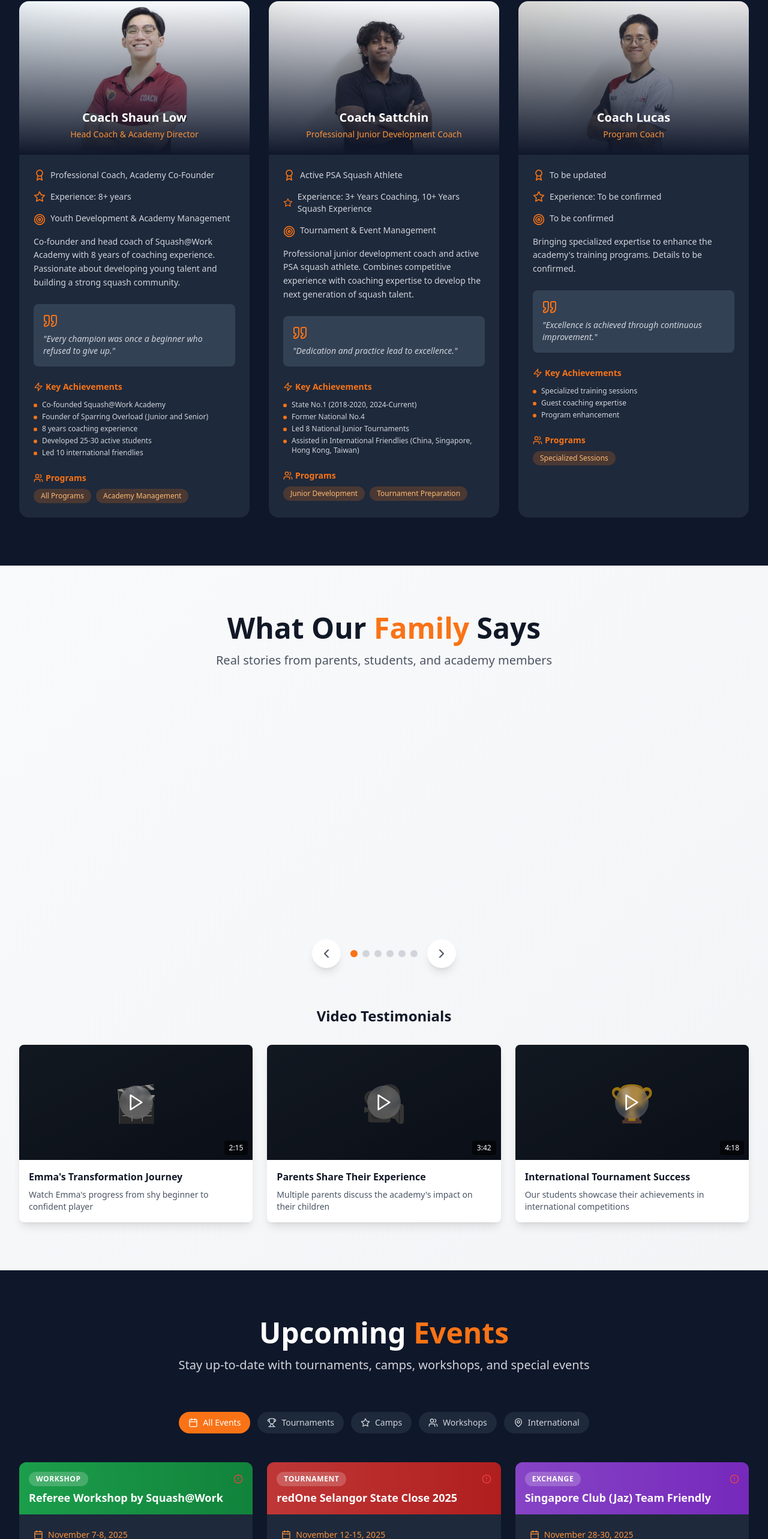
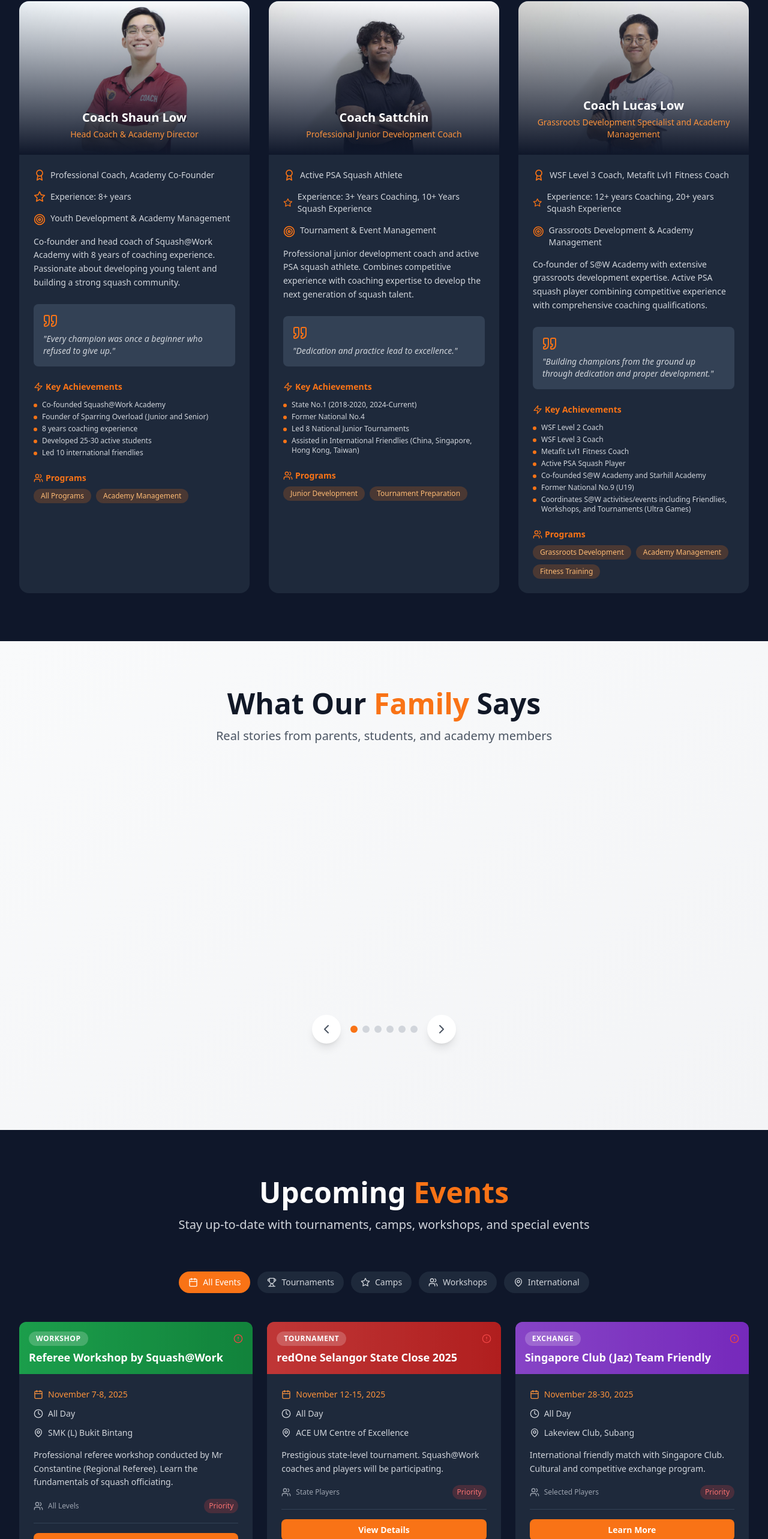
Before and after one commit to wuburn10/squash-at-work, a React (Vite) app: page / in a window 1280 px wide. Shown: the part 6321-8887 px from the top of the page at 60% size. Built offline with nearby package versions, Linux system fonts and the light colour scheme.

Commit message:
feat: Update Coach Lucas Details + Calendar Locations

```diff
--- a/src/components/CalendarSection.jsx
+++ b/src/components/CalendarSection.jsx
@@ -21,7 +21,7 @@ export const CalendarSection = () => {
       date: "November 7-8, 2025",
       time: "All Day",
       type: "workshop",
-      location: "Academy Training Hall",
+      location: "SMK (L) Bukit Bintang",
       description: "Professional referee workshop conducted by Mr Constantine (Regional Referee). Learn the fundamentals of squash officiating.",
       priority: "high",
       category: "workshop",
@@ -33,7 +33,7 @@ export const CalendarSection = () => {
       date: "November 12-15, 2025",
       time: "All Day",
       type: "tournament",
-      location: "Selangor State Venue",
+      location: "ACE UM Centre of Excellence",
       description: "Prestigious state-level tournament. Squash@Work coaches and players will be participating.",
       priority: "high",
       category: "tournament",
@@ -45,7 +45,7 @@ export const CalendarSection = () => {
       date: "November 28-30, 2025",
       time: "All Day",
       type: "exchange",
-      location: "Singapore",
+      location: "Lakeview Club, Subang",
       description: "International friendly match with Singapore Club. Cultural and competitive exchange program.",
       priority: "high",
       category: "international",
@@ -57,7 +57,7 @@ export const CalendarSection = () => {
       date: "December 2-7, 2025",
       time: "All Day",
       type: "tournament",
-      location: "Kuala Lumpur",
+      location: "Multiple Locations",
       description: "Major junior tournament in KL. Squash@Work coaches will be on-site providing coaching services.",
       priority: "high",
       category: "tournament",
@@ -69,7 +69,7 @@ export const CalendarSection = () => {
       date: "December 8-14, 2025",
       time: "All Day",
       type: "tournament",
-      location: "Singapore",
+      location: "Singapore Kallang Squash Center",
       description: "International junior tournament in Singapore. Competitive opportunity for academy players.",
       priority: "high",
       category: "tournament",
@@ -81,7 +81,7 @@ export const CalendarSection = () => {
       date: "December 26-29, 2025",
       time: "All Day",
       type: "tournament",
-      location: "Academy Courts",
+      location: "ACE UM Centre of Excellence",
       description: "Second leg of the Ultra Games tournament series hosted by Squash@Work Academy. Premier end-of-year event.",
       priority: "high",
       category: "tournament",
--- a/src/components/CoachesSection.jsx
+++ b/src/components/CoachesSection.jsx
@@ -50,19 +50,23 @@ export const CoachesSection = () => {
     },
     {
       id: 3,
-      name: "Coach Lucas",
-      title: "Program Coach",
-      credentials: "To be updated",
-      experience: "To be confirmed",
-      specialization: "To be confirmed",
-      bio: "Bringing specialized expertise to enhance the academy's training programs. Details to be confirmed.",
-      quote: "Excellence is achieved through continuous improvement.",
+      name: "Coach Lucas Low",
+      title: "Grassroots Development Specialist and Academy Management",
+      credentials: "WSF Level 3 Coach, Metafit Lvl1 Fitness Coach",
+      experience: "12+ years Coaching, 20+ years Squash Experience",
+      specialization: "Grassroots Development & Academy Management",
+      bio: "Co-founder of S@W Academy with extensive grassroots development expertise. Active PSA squash player combining competitive experience with comprehensive coaching qualifications.",
+      quote: "Building champions from the ground up through dedication and proper development.",
       achievements: [
-        "Specialized training sessions",
-        "Guest coaching expertise",
-        "Program enhancement"
+        "WSF Level 2 Coach",
+        "WSF Level 3 Coach",
+        "Metafit Lvl1 Fitness Coach",
+        "Active PSA Squash Player",
+        "Co-founded S@W Academy and Starhill Academy",
+        "Former National No.9 (U19)",
+        "Coordinates S@W activities/events including Friendlies, Workshops, and Tournaments (Ultra Games)"
       ],
-      programs: ["Specialized Sessions"],
+      programs: ["Grassroots Development", "Academy Management", "Fitness Training"],
       image: lucasImage,
       bgColor: "from-green-500 to-green-600"
     }
--- a/src/components/TestimonialsSection.jsx
+++ b/src/components/TestimonialsSection.jsx
@@ -230,7 +230,7 @@ export const TestimonialsSection = () => {
         </div>
 
         {/* Video Testimonials */}
-        <motion.div
+        {/* <motion.div
           initial={{ opacity: 0, y: 30 }}
           whileInView={{ opacity: 1, y: 0 }}
           viewport={{ once: true }}
@@ -271,15 +271,15 @@ export const TestimonialsSection = () => {
             ))}
           </div>
 
-          {/* <div className="text-center mt-8">
+          <div className="text-center mt-8">
             <p className="text-gray-600 mb-4">
               Want to share your own experience?
             </p>
             <button className="bg-orange-500 hover:bg-orange-600 text-white px-6 py-3 rounded-lg font-semibold transition-colors">
               Submit Your Story
             </button>
-          </div> */}
-        </motion.div>
+          </div>
+        </motion.div> */}
       </div>
     </section>
   );
```
